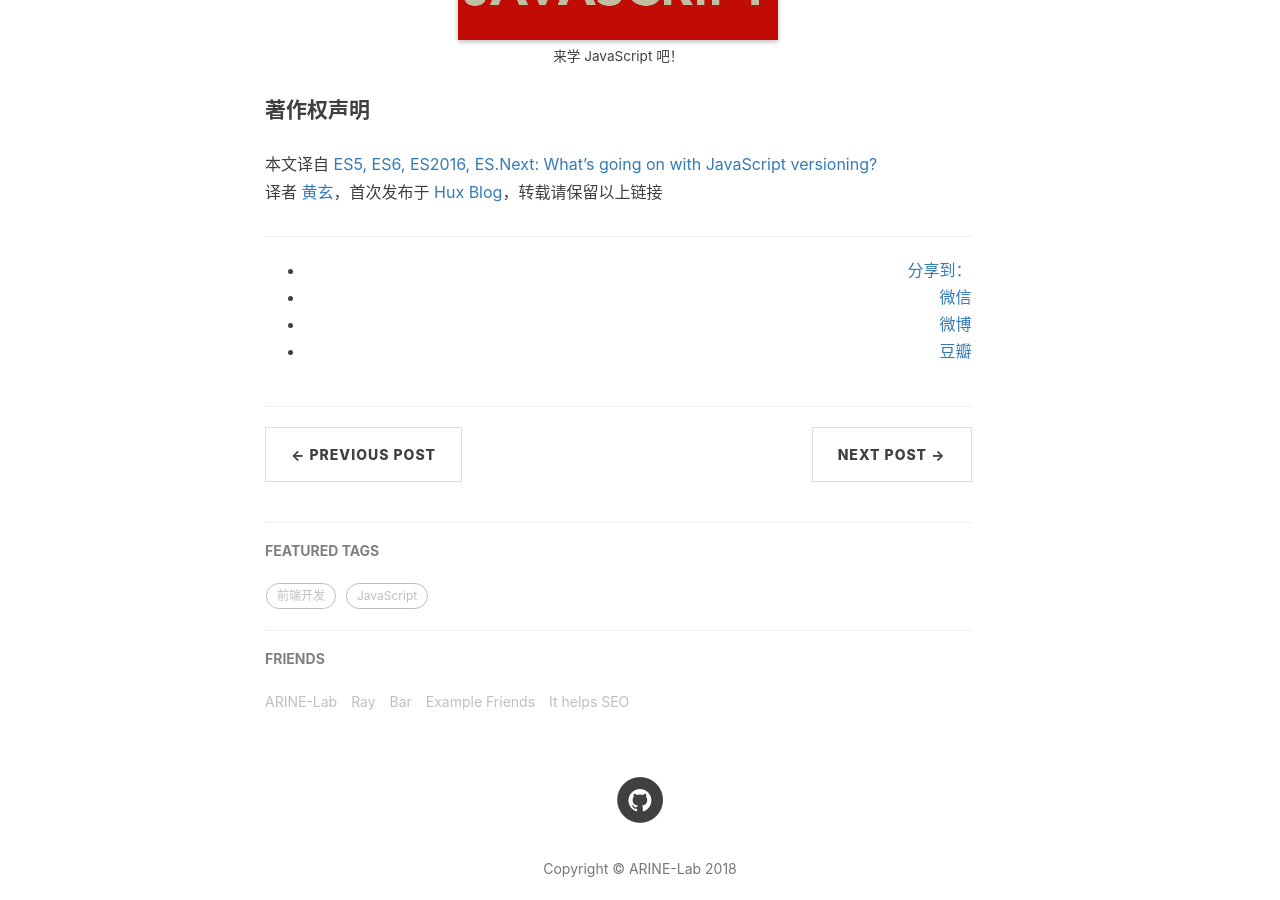
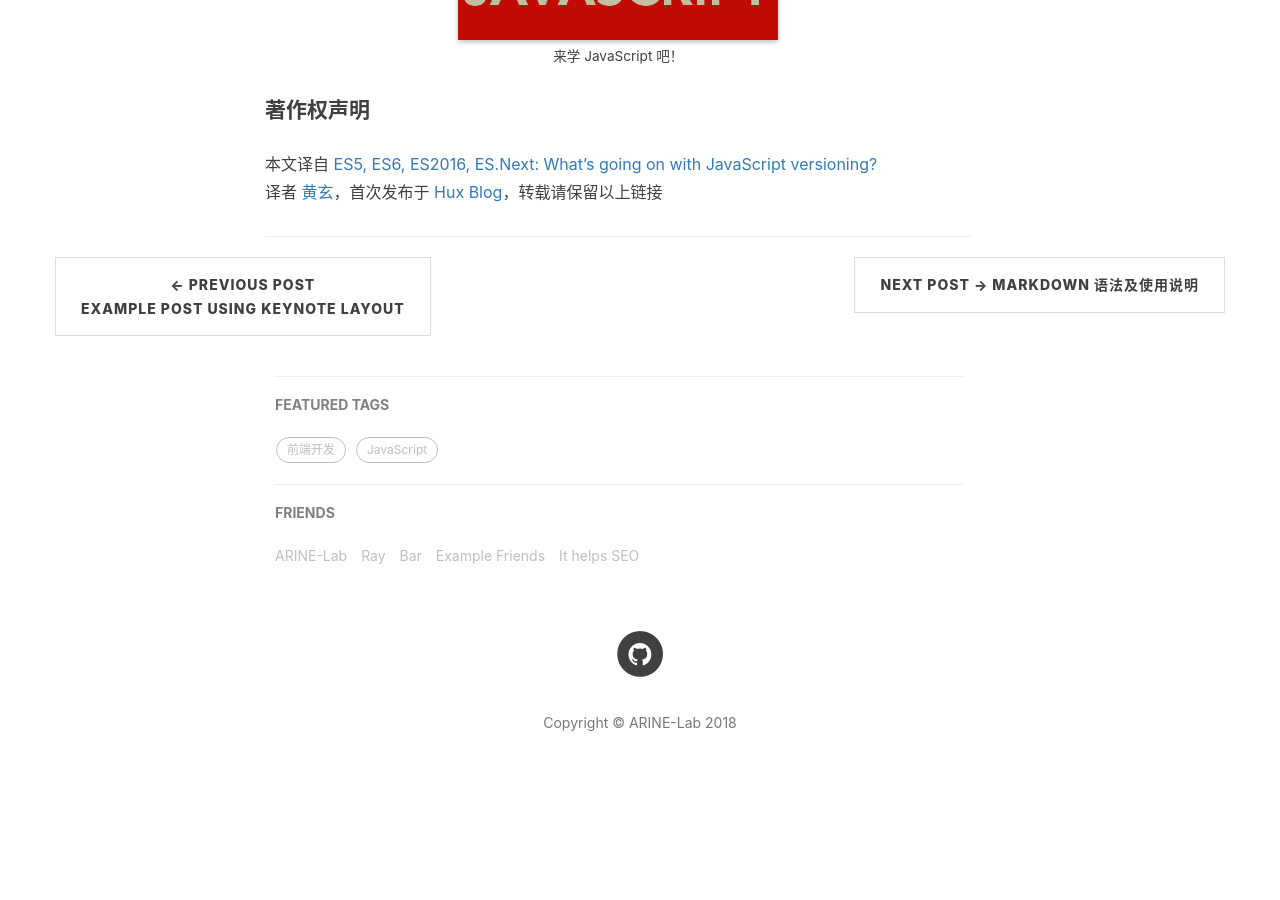
Before and after one commit to ARINELab/arinelab.github.io, a Jekyll site: the page built from _posts/2015-09-22-js-version.markdown, in a window 1280 px wide and 900 px high, scrolled down 3466 px. Built offline with Jekyll 4.4.1, drawn with Linux system fonts in a browser that asks for light colours; nearby versions of some CDN libraries; comment, search, counter and statistics services are not loaded; after the commit the page ends 4293 px from its top, so only the background shows below that.

Commit message:
update postfile'layout

```diff
--- a/_layouts/page.html
+++ b/_layouts/page.html
@@ -3,7 +3,8 @@
 ---
 
 <!-- Page Header -->
-<header class="intro-header" style="background-image: url('{{ site.baseurl }}/{% if page.header-img %}{{ page.header-img }}{% else %}{{ site.header-img }}{% endif %}')">
+<header class="intro-header" >
+<!-- style="background-image: url('{{ site.baseurl }}/{% if page.header-img %}{{ page.header-img }}{% else %}{{ site.header-img }}{% endif %}')"> -->
     <div class="container">
         <div class="row">
             <div class="col-lg-8 col-lg-offset-2 col-md-10 col-md-offset-1 ">
--- a/_layouts/post.html
+++ b/_layouts/post.html
@@ -7,11 +7,11 @@
 <!-- <img src="{{ site.baseurl }}/{% if page.header-img %}{{ page.header-img }}{% else %}{{ site.header-img }}{% endif %}" width="0" height="0"> -->
 
 <!-- Post Header -->
-<style type="text/css">
+<!-- <style type="text/css">
     header.intro-header{
         background-image: url('{{ site.baseurl }}/{% if page.header-img %}{{ page.header-img }}{% else %}{{ site.header-img }}{% endif %}')
     }
-</style>
+</style> -->
 <header class="intro-header" >
     <div class="container">
         <div class="row">
@@ -53,8 +53,8 @@
 
                 {% if site.duoshuo_share && site.duoshuo_username %}
                 <!-- 多说 Share start -->
-                </style>
-                <div class="ds-share"
+           <!--      </style> -->
+            <!--<div class="ds-share"
                     style="text-align: right"
                     data-thread-key="{{page.id}}"
                     data-title="{{page.title}}"
@@ -70,9 +70,10 @@
                       </ul>
                       <div class="ds-share-icons-more">
                       </div>
-                    </div>
+                    </div> -->
+                </div>
                 <hr>
-                </div>
+
                 <!-- 多说 Share end-->
                 {% endif %}
 
@@ -80,12 +81,16 @@
                 <ul class="pager">
                     {% if page.previous.url %}
                     <li class="previous">
-                        <a href="{{ page.previous.url | prepend: site.baseurl | replace: '//', '/' }}" data-toggle="tooltip" data-placement="top" title="{{page.previous.title}}">&larr; Previous Post</a>
+                        <a href="{{ page.previous.url | prepend: site.baseurl | replace: '//', '/' }}" data-toggle="tooltip" data-placement="top" title="{{page.previous.title}}">&larr; Previous Post<br/>
+                            <span>{{page.previous.title}}</span>
+                        </a>
                     </li>
                     {% endif %}
                     {% if page.next.url %}
                     <li class="next">
-                        <a href="{{ page.next.url | prepend: site.baseurl | replace: '//', '/' }}" data-toggle="tooltip" data-placement="top" title="{{page.next.title}}">Next Post &rarr;</a>
+                        <a href="{{ page.next.url | prepend: site.baseurl | replace: '//', '/' }}" data-toggle="tooltip" data-placement="top" title="{{page.next.title}}">Next Post &rarr;
+                            <span>{{page.next.title}}</span>
+                        </a>
                     </li>
                     {% endif %}
                 </ul>
```
Also changed, not shown: 13 other files.
